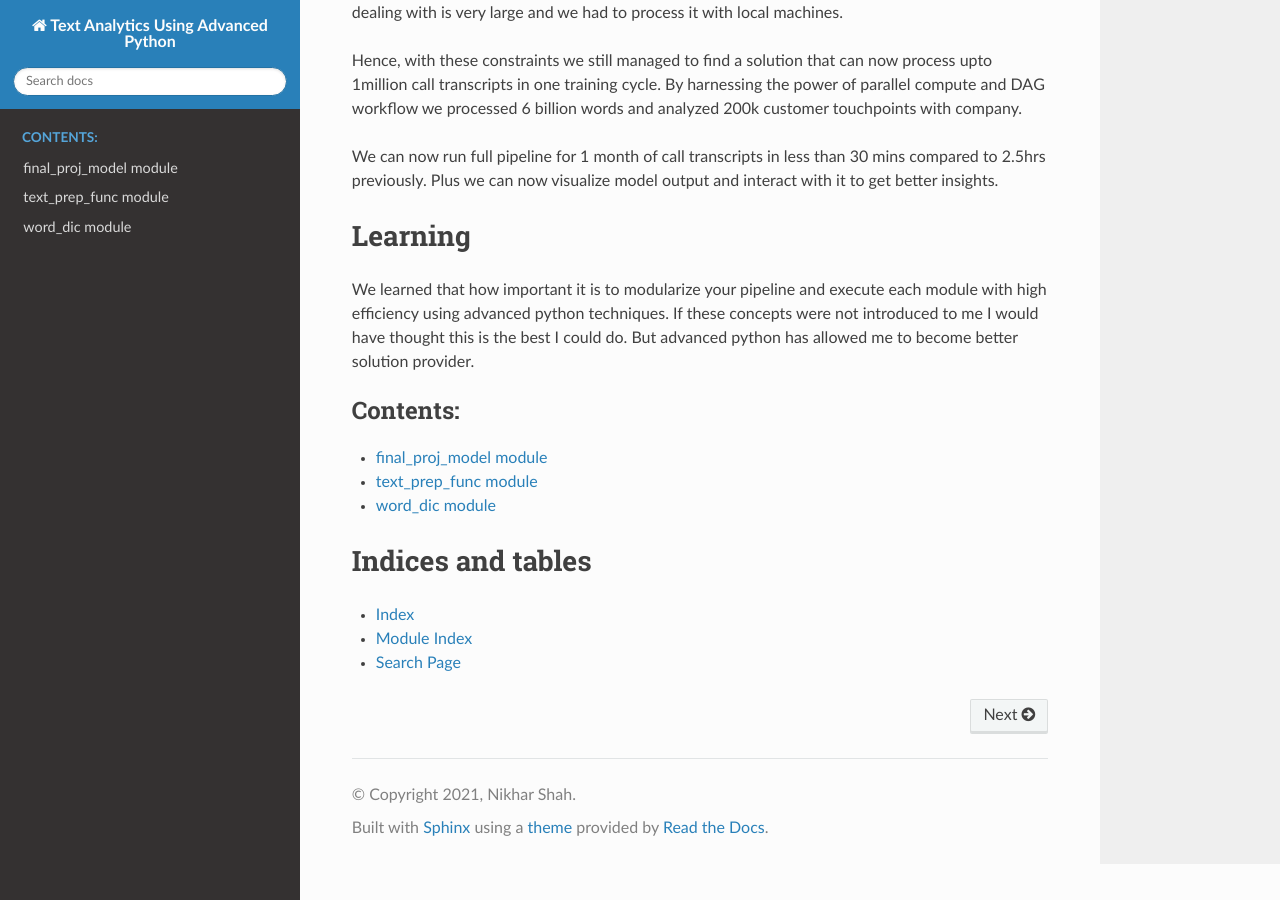
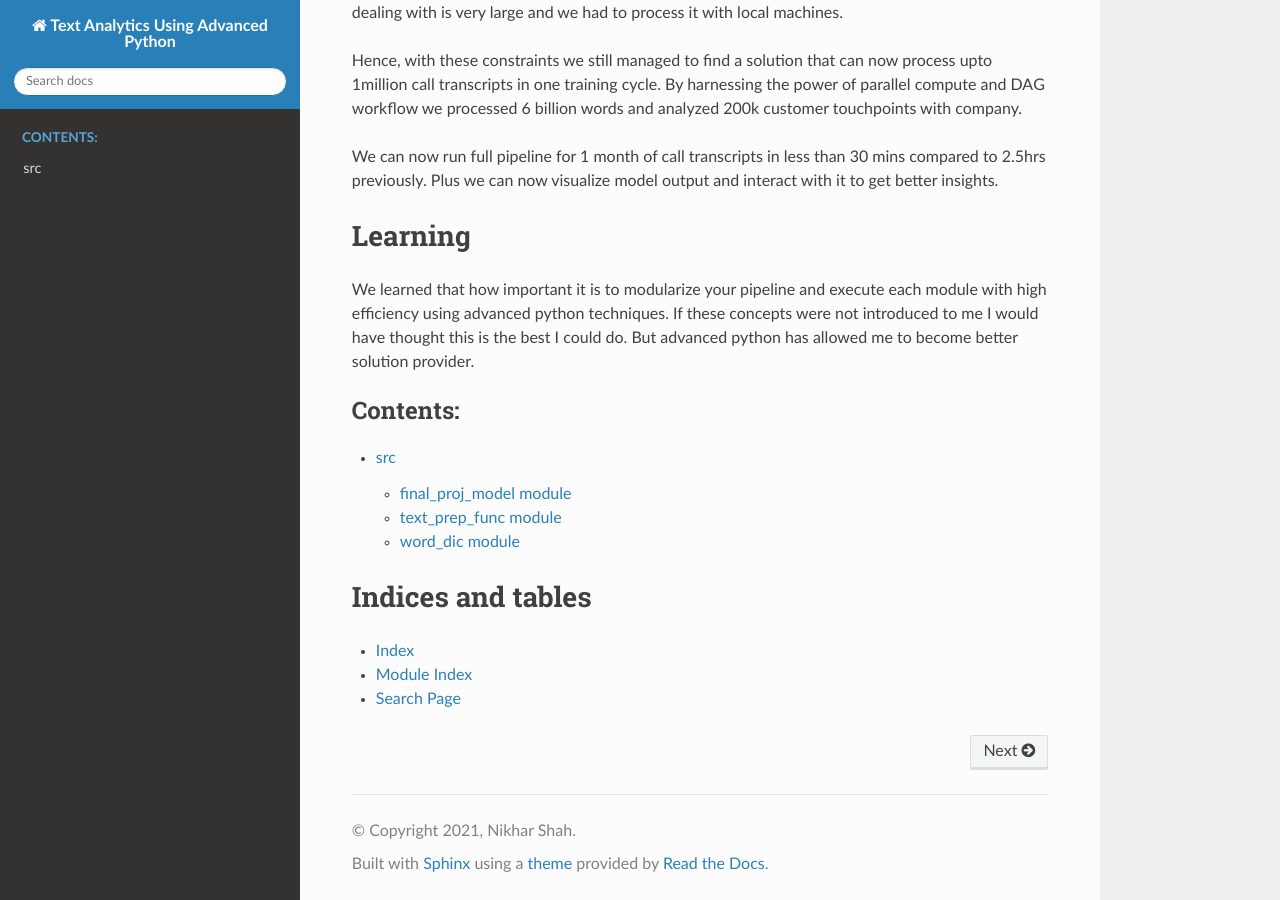
Before and after one commit to nikhar1210/2021sp-final-project-nikhar1210_Public, a Sphinx documentation site: the page built from docs/source/index.rst, in a window 1280 px wide and 900 px high, scrolled down 7946 px. Built offline with Sphinx 7.4.7 and the Read the Docs theme 2.0.0, drawn with Linux system fonts in a browser that asks for light colours.

Commit message:
module added

```diff
--- a/docs/source/index.rst
+++ b/docs/source/index.rst
@@ -273,9 +273,8 @@ better solution provider.
    :maxdepth: 2
    :caption: Contents:
 
-   final_proj_model
-   text_prep_func
-   word_dic
+
+   modules
 
 
 
```
Also changed, not shown: 1 other file.
